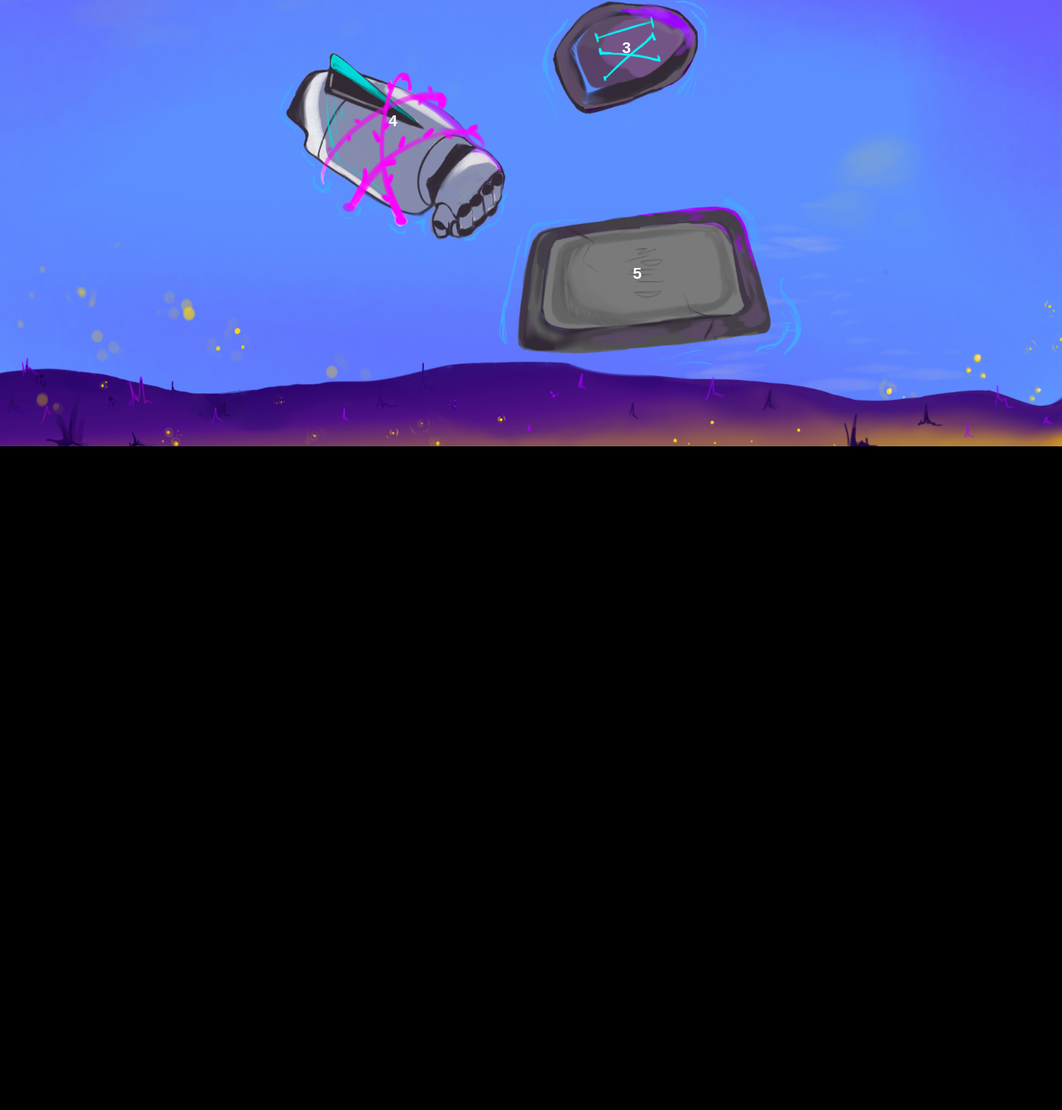
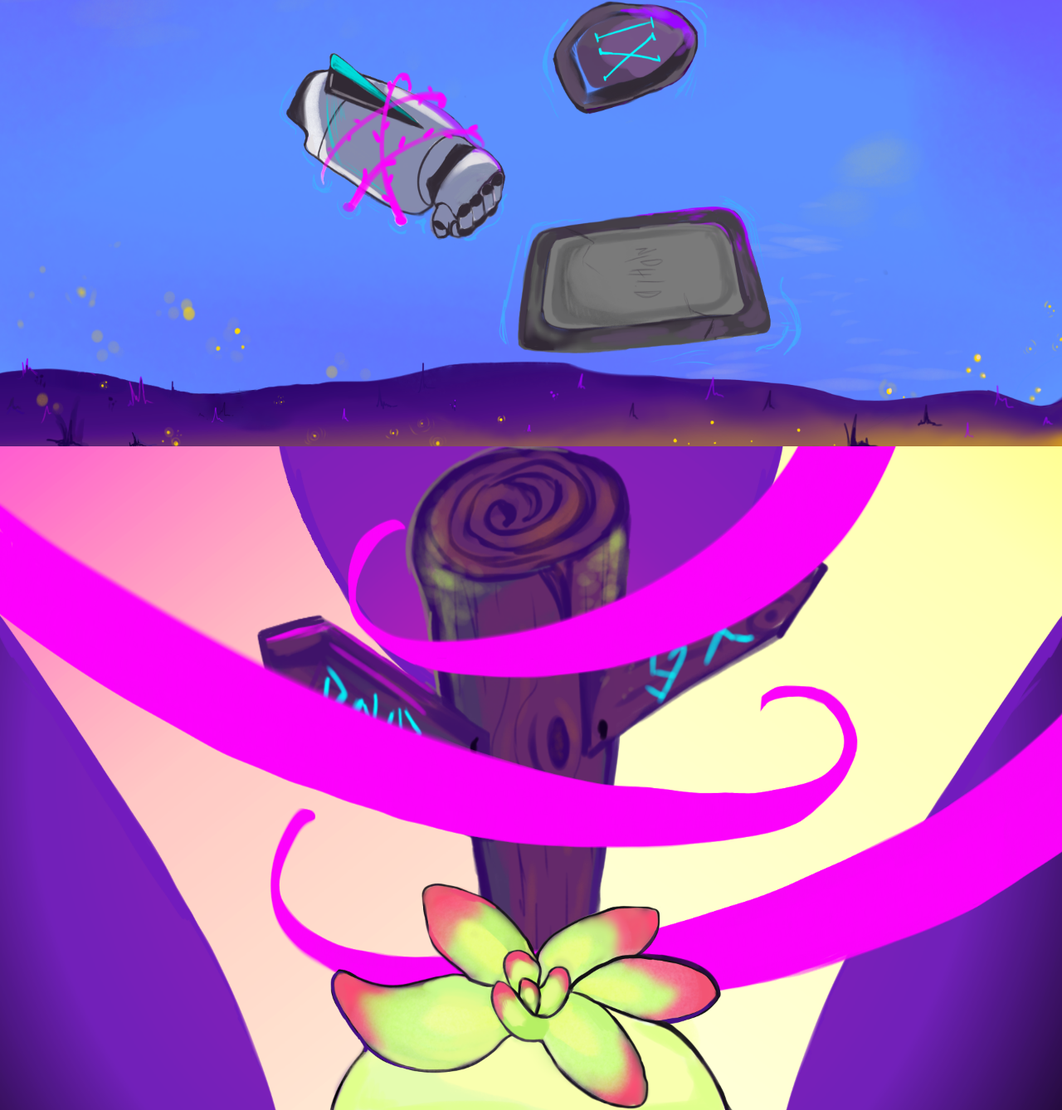
Before and after one commit to NiDesai08/Plu-s-Sanctuary, a plain HTML site: page index.html in a window 1280 px wide. Shown: the part 1062-2400 px from the top of the page at 83% size. Before the commit the page ends 1600 px from the top, so only its background shows below. Drawn offline with Linux system fonts and the light colour scheme.

Commit message:
Set up panel 3

```diff
--- a/index.html
+++ b/index.html
@@ -25,14 +25,28 @@
         <img src="assets/Panel 2/pluLand.png" class="pluLand" alt="Plu Character">
 
         <div class="surface-grid">
-            <button class="b-btn b1" onclick="hopTo(1)">1</button>
-            <button class="b-btn b2" onclick="hopTo(2)">2</button>
-            <button class="b-btn b3" onclick="hopTo(3)">3</button>
-            <button class="b-btn b4" onclick="hopTo(4)">4</button>
-            <button class="b-btn b5" onclick="hopTo(5)">5</button>
+            <button class="b-btn b1" onclick="hopTo(1)"></button>
+            <button class="b-btn b2" onclick="hopTo(2)"></button>
+            <button class="b-btn b3" onclick="hopTo(3)"></button>
+            <button class="b-btn b4" onclick="hopTo(4)"></button>
+            <button class="b-btn b5" onclick="hopTo(5)"></button>
         </div>
     </section>
 
+    <section class="vineFork"> <!-- Panel 3 -->
+        <img src="assets/Panel 3/p3Back.png" class="forkBg" >
+
+        <img src="assets/Panel 3/p3Choice.png" class="sign" >
+
+        <img src="assets/Panel 3/p3Vine1.png" class="v1" >
+        <img src="assets/Panel 3/p3Vine2.png" class="v2" >
+        <img src="assets/Panel 3/p3Vine3.png" class="v3" >
+
+        <img src="assets/Panel 3/p3Plu.png" class="pluFg" >
+
+    </section>
+
     <script src="script.js"></script>
+
 </body>
 </html>
--- a/style.css
+++ b/style.css
@@ -11,11 +11,12 @@ html, body {
     overflow-x: hidden;
 }
 
-.intro, .river {
+.intro, .river, .vineFork {
     position: relative;
     width: 100vw;
     height: 100dvh;
     overflow: hidden;
+    background-color: #000000;
 }
 
 /*Panel 1*/
@@ -91,8 +92,8 @@ html, body {
 
 .b-btn {
     position: absolute;
-    background: transparent !important;
-    border: 3px dashed transparent !important;
+    background: transparent;
+    border: 3px dashed transparent;
     border-radius: 50%;
     cursor: pointer;
     width: 100px;
@@ -101,9 +102,6 @@ html, body {
     z-index: 100;
     outline: none;
     display: block !important;
-    color: #ffffff;
-    font-weight: bold;
-    font-size: 1.2rem;
 }
 
 .b1 { left: 55%; top: 16%; }
@@ -111,3 +109,33 @@ html, body {
 .b3 { left: 59%; top: 40%; }
 .b4 { left: 37%; top: 51%; }
 .b5 { left: 60%; top: 74%; }
+
+/*Panel 3*/
+.forkBg, .sign, .v1, .v2, .v3 {
+    position: absolute;
+    inset: 0;
+    width: 100%;
+    height: 100%;
+    object-fit: fill;
+}
+
+.forkBg { z-index: 1; }
+.sign   { z-index: 2; }
+
+/*opacity fade transition for vines*/
+.v1, .v2, .v3 {
+    z-index: 3;
+    transition: opacity 0.3s ease-out;
+}
+
+.pluFg {
+    position: absolute;
+    bottom: 0;
+    left: 50%;
+    transform: translateX(-50%);
+    width: 100%;
+    height: auto;
+    object-fit: contain;
+    z-index: 5;
+    pointer-events: none;
+}
```
